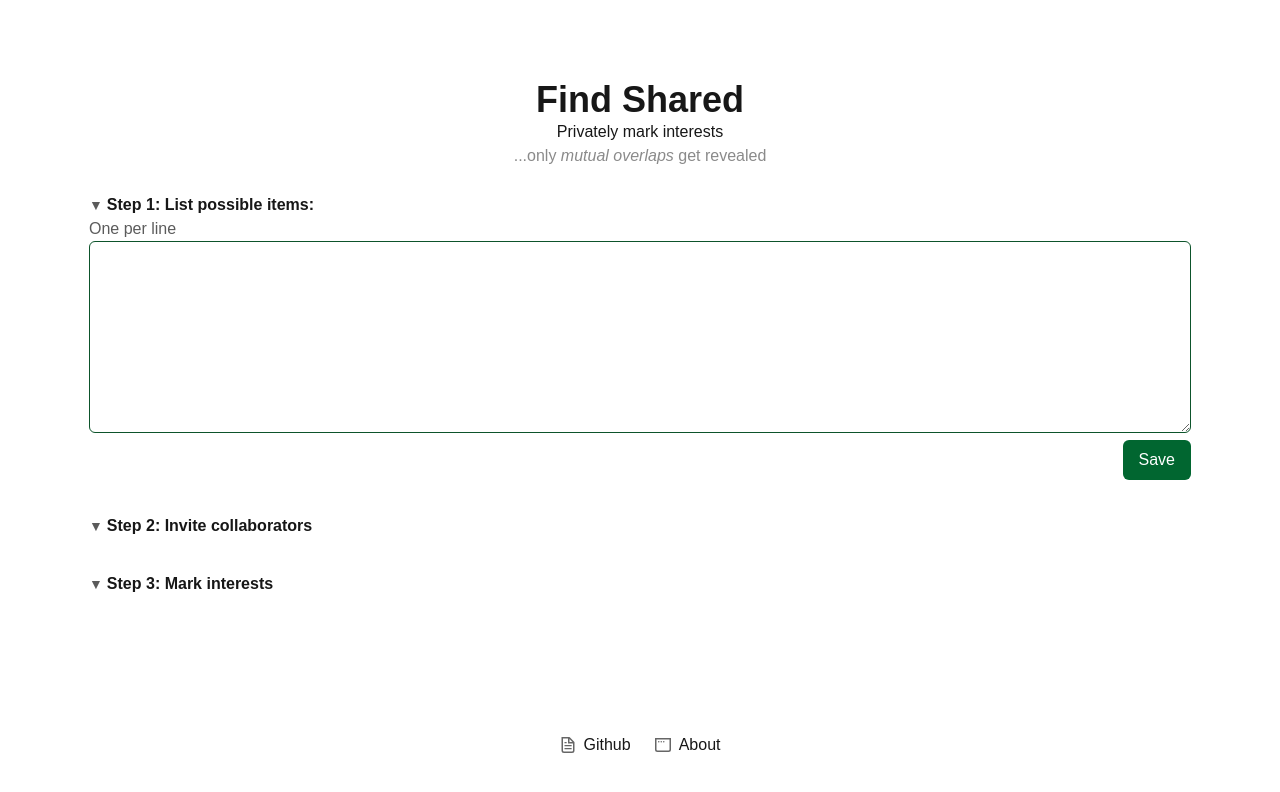
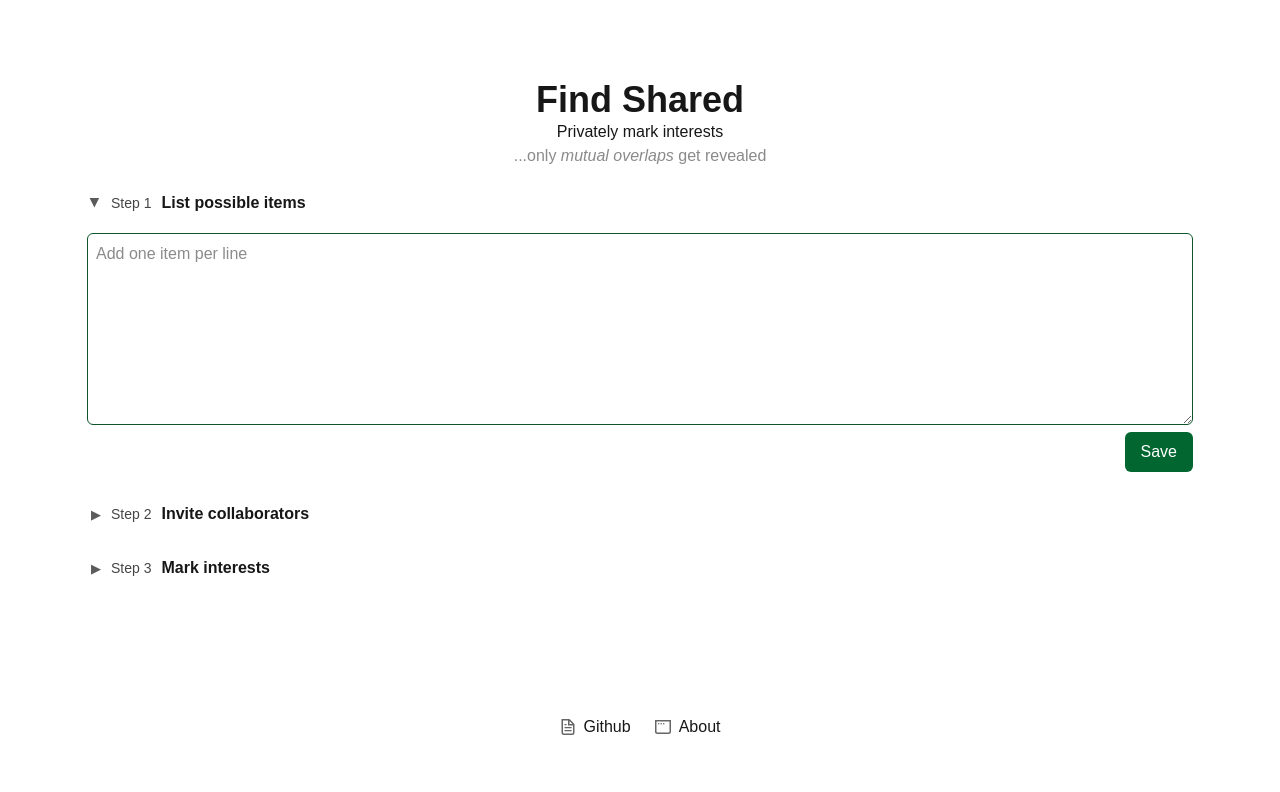
Before and after one commit to dsernst/find-shared, a Next.js app: page / in a window 1280 px wide. Shown: the top 792 px of the page. Built offline with nearby package versions, Linux system fonts and the light colour scheme.

Commit message:
Make Steps work like proper collapsibles

```diff
--- a/app/Step.tsx
+++ b/app/Step.tsx
@@ -1,20 +1,45 @@
 export const Step = ({
   title,
   children,
+  activeStep,
+  setActiveStep,
+  step,
 }: {
   title: string
   children?: React.ReactNode
+  activeStep: number
+  setActiveStep: (step: number) => void
+  step: number
 }) => {
-  const isOpen = true
+  const isOpen = step === activeStep
   return (
-    <div className="border border-white/15 rounded-md p-2 w-full">
-      <h3 className="font-semibold">
-        <span className="text-sm mr-1 opacity-70">
-          {isOpen ? <span>▼</span> : <span>▶</span>}
+    <div className="border border-white/15 rounded-md w-full">
+      <h3
+        className={`font-semibold p-1.5 ${
+          !isOpen ? 'hover:bg-white/5 cursor-pointer' : 'bg-white/5'
+        }`}
+        onClick={() => !isOpen && setActiveStep(step)}
+      >
+        {/* Arrow */}
+        <span
+          className={`ml-1 text-xs opacity-70 w-5 inline-block ${
+            isOpen && 'rotate-90 translate-y-1 -translate-x-1.5'
+          }`}
+        >
+          ▶
         </span>
+
+        {/* Step */}
+        <span className="text-sm mr-2.5 opacity-80 font-medium">
+          Step {step}
+        </span>
+
+        {/* Title */}
         {title}
       </h3>
-      {children}
+
+      {/* Expanded content */}
+      {isOpen && <div className="p-1.5">{children}</div>}
     </div>
   )
 }
--- a/app/Step1AddItems.tsx
+++ b/app/Step1AddItems.tsx
@@ -3,20 +3,31 @@ import { Step } from './Step'
 export function Step1AddItems({
   items,
   setItems,
+  activeStep,
+  setActiveStep,
 }: {
   items: string
   setItems: (items: string) => void
+  activeStep: number
+  setActiveStep: (step: number) => void
 }) {
   return (
-    <Step title="Step 1: List possible items:">
-      <p className="opacity-70">One per line</p>
+    <Step
+      title="List possible items"
+      step={1}
+      {...{ activeStep, setActiveStep }}
+    >
       <textarea
-        className="w-full h-48 border border-green-900 rounded-md p-2"
+        className="w-full h-48 border border-green-900 rounded-md p-2 mt-1.5"
         value={items}
+        placeholder="Add one item per line"
         onChange={(e) => setItems(e.target.value)}
       />
       <div className="flex justify-end">
-        <button className="bg-green-800 text-white px-4 py-2 rounded-md cursor-pointer hover:bg-green-900">
+        <button
+          className="bg-green-800 text-white px-4 py-2 rounded-md cursor-pointer hover:bg-green-900"
+          onClick={() => setActiveStep(2)}
+        >
           Save
         </button>
       </div>
--- /dev/null
+++ b/app/Step2InviteCollaborators.tsx
@@ -0,0 +1,17 @@
+import { Step } from './Step'
+
+export const Step2InviteCollaborators = ({
+  activeStep,
+  setActiveStep,
+}: {
+  activeStep: number
+  setActiveStep: (step: number) => void
+}) => {
+  return (
+    <Step
+      {...{ activeStep, setActiveStep }}
+      step={2}
+      title="Invite collaborators"
+    ></Step>
+  )
+}
--- a/app/Step3MarkInterests.tsx
+++ b/app/Step3MarkInterests.tsx
@@ -3,11 +3,19 @@ import { Step } from './Step'
 
 type Checked = { [key: string]: boolean }
 
-export function Step3MarkInterests({ items }: { items: string }) {
+export function Step3MarkInterests({
+  items,
+  activeStep,
+  setActiveStep,
+}: {
+  items: string
+  activeStep: number
+  setActiveStep: (step: number) => void
+}) {
   const [checked, setChecked] = useState<Checked>({})
 
   return (
-    <Step title="Step 3: Mark interests">
+    <Step step={3} title="Mark interests" {...{ activeStep, setActiveStep }}>
       <div>
         {items
           .split('\n')
--- a/app/page.tsx
+++ b/app/page.tsx
@@ -1,24 +1,23 @@
 'use client'
 
+import { useState } from 'react'
+import { Header } from './Header'
 import { Step1AddItems } from './Step1AddItems'
+import { Step2InviteCollaborators } from './Step2InviteCollaborators'
+import { Step3MarkInterests } from './Step3MarkInterests'
 import { Footer } from './Footer'
-import { Header } from './Header'
-import { useState } from 'react'
-import { Step3MarkInterests } from './Step3MarkInterests'
-import { Step } from './Step'
 
 export default function Home() {
   const [items, setItems] = useState('')
+  const [activeStep, setActiveStep] = useState(1)
 
   return (
     <div className="grid items-center justify-items-center min-h-screen p-8 gap-16 sm:p-20">
       <main className="flex flex-col gap-4 items-start w-full">
         <Header />
-
-        <Step1AddItems items={items} setItems={setItems} />
-
-        <Step title="Step 2: Invite collaborators"></Step>
-        <Step3MarkInterests items={items} />
+        <Step1AddItems {...{ activeStep, setActiveStep, items, setItems }} />
+        <Step2InviteCollaborators {...{ activeStep, setActiveStep }} />
+        <Step3MarkInterests {...{ activeStep, setActiveStep, items }} />
       </main>
       <Footer />
     </div>
```
